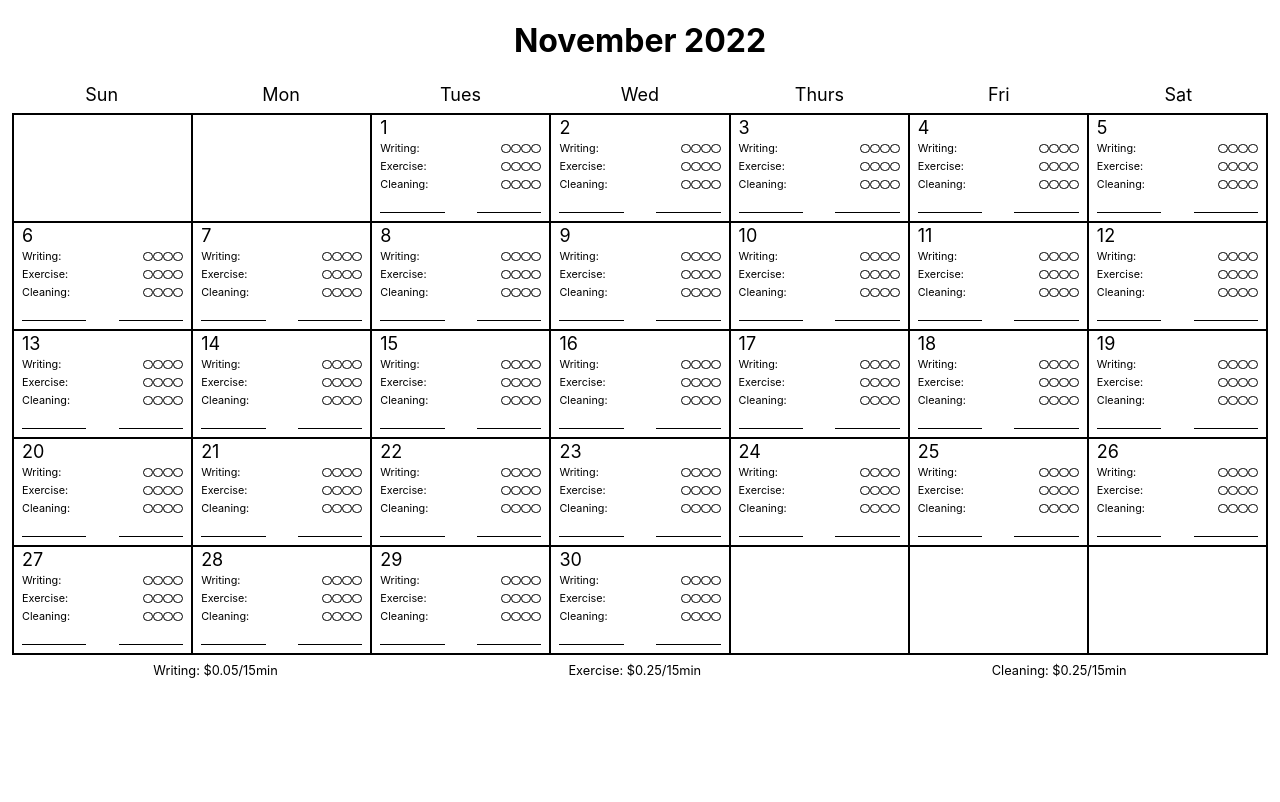
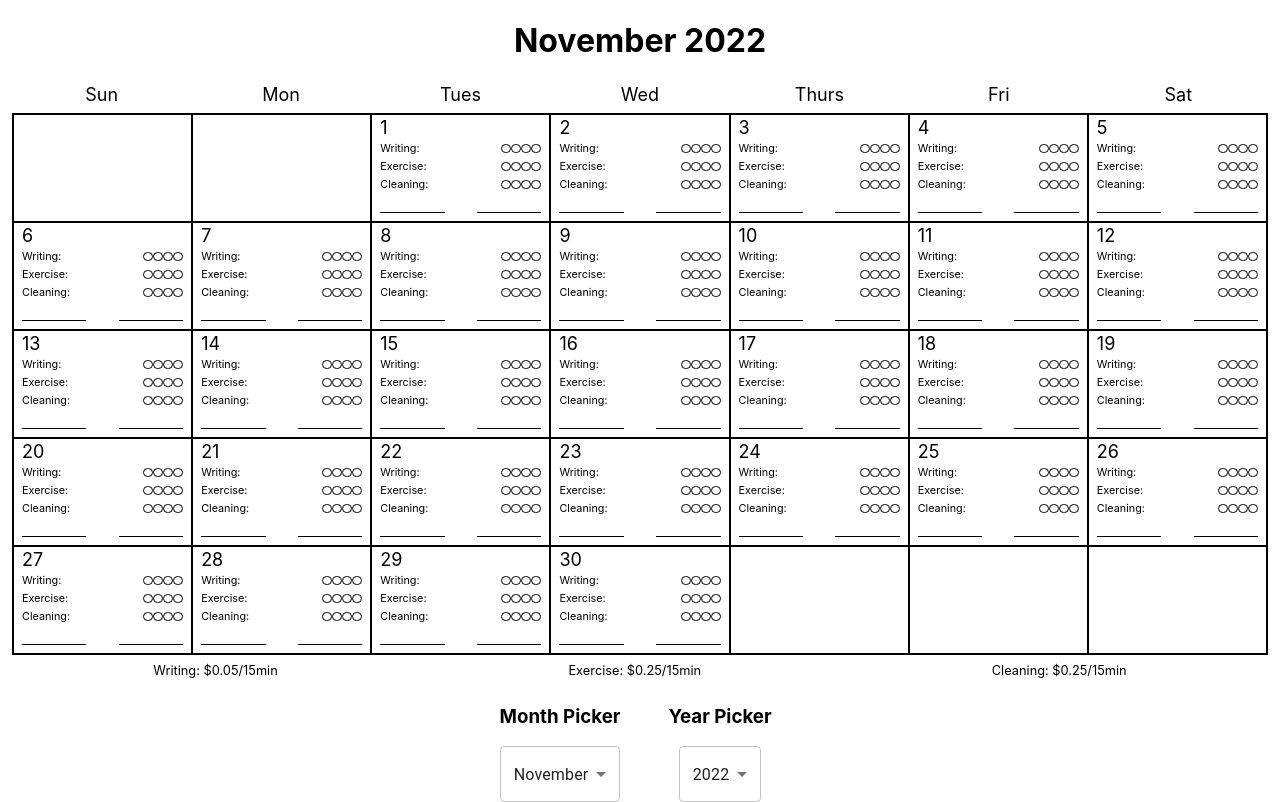
Before and after one commit to trpglobokar/habit-calendar-maker, a React (Create React App) app: page / in a window 1280 px wide. Built offline with nearby package versions, Linux system fonts and the light colour scheme.

Commit message:
feat: added redux layer and month/year pickers

```diff
--- a/package.json
+++ b/package.json
@@ -3,6 +3,10 @@
   "version": "0.1.0",
   "private": true,
   "dependencies": {
+    "@emotion/react": "^11.10.5",
+    "@emotion/styled": "^11.10.5",
+    "@mui/material": "^5.10.13",
+    "@reduxjs/toolkit": "^1.9.0",
     "@testing-library/jest-dom": "^5.16.5",
     "@testing-library/react": "^13.4.0",
     "@testing-library/user-event": "^13.5.0",
@@ -10,8 +14,10 @@
     "@types/node": "^16.18.3",
     "@types/react": "^18.0.25",
     "@types/react-dom": "^18.0.9",
+    "eslint": "^8.27.0",
     "react": "^18.2.0",
     "react-dom": "^18.2.0",
+    "react-redux": "^8.0.5",
     "react-scripts": "5.0.1",
     "typescript": "^4.8.4",
     "web-vitals": "^2.1.4"
--- a/src/Calendar.css
+++ b/src/Calendar.css
@@ -30,3 +30,11 @@
   flex-grow: 1;
   font-size: 0.8em;
 }
+
+.Pickers {
+  display: flex;
+  justify-content: center;
+}
+.Pickers > div {
+  min-width: 160px;
+}
--- a/src/Calendar.tsx
+++ b/src/Calendar.tsx
@@ -1,12 +1,25 @@
 import React from "react";
+
+import { useAppSelector } from "./data/hooks";
+import { selectMonth, selectYear } from "./data/dateSlice";
+
 import Day from "./Day";
+import PickerMonth from "./PickerMonth";
+import PickerYear from "./PickerYear";
 
 import "./Calendar.css";
+import { generateMonthInfo } from "./utils/utils";
 
 const Calendar: React.FunctionComponent = () => {
-  const maxDays: Number = 35;
-  const daysInMonth = 30;
-  const weekdayOnMonthStart = 3;
+  const selectedMonth = useAppSelector(selectMonth);
+  const selectedYear = useAppSelector(selectYear);
+
+  const { monthName, weekdayOfMonthStart, daysInMonth } = generateMonthInfo(
+    selectedMonth,
+    selectedYear
+  );
+
+  const maxDays: Number = 42;
 
   let tempWeek = [];
   let Weeks = [];
@@ -19,8 +32,8 @@ const Calendar: React.FunctionComponent = () => {
     currentPrintedDay++
   ) {
     isPrintingDates =
-      currentPrintedDay >= weekdayOnMonthStart &&
-      currentPrintedDay < daysInMonth + weekdayOnMonthStart;
+      currentPrintedDay >= weekdayOfMonthStart &&
+      currentPrintedDay < daysInMonth + weekdayOfMonthStart;
     if (!isPrintingDates) {
       tempWeek.push(<Day />);
     } else {
@@ -31,6 +44,9 @@ const Calendar: React.FunctionComponent = () => {
     if (currentPrintedDay % 7 === 0) {
       Weeks.push(<div className="Week">{tempWeek}</div>);
       tempWeek = [];
+      if (currentPrintedDay + 1 >= daysInMonth + weekdayOfMonthStart) {
+        break;
+      }
     }
   }
 
@@ -40,7 +56,9 @@ const Calendar: React.FunctionComponent = () => {
 
   return (
     <div className="CalendarWrapper">
-      <h1>November 2022</h1>
+      <h1>
+        {monthName} {selectedYear}
+      </h1>
       <div className="CalendarLabels">{Labels}</div>
       <div className="Calendar">{Weeks}</div>
       <div className="ChoreSalaries">
@@ -48,6 +66,10 @@ const Calendar: React.FunctionComponent = () => {
         <div className="ChoreSalary">Exercise: $0.25/15min</div>
         <div className="ChoreSalary">Cleaning: $0.25/15min</div>
       </div>
+      <div className="Pickers">
+        <PickerMonth />
+        <PickerYear />
+      </div>
     </div>
   );
 };
--- /dev/null
+++ b/src/PickerMonth.tsx
@@ -0,0 +1,42 @@
+import React, { FunctionComponent } from "react";
+import MenuItem from "@mui/material/MenuItem";
+import Select, { SelectChangeEvent } from "@mui/material/Select";
+
+import { useAppSelector, useAppDispatch } from "./data/hooks";
+import { selectMonth, changeMonth } from "./data/dateSlice";
+import { monthsEnum } from "./data/types";
+
+const PickerMonth: FunctionComponent = () => {
+  const selectedMonth = useAppSelector(selectMonth);
+  const dispatch = useAppDispatch();
+
+  const handleChange = (event: SelectChangeEvent) => {
+    dispatch(changeMonth(event.target.value));
+  };
+
+  const monthNames = Object.keys(monthsEnum).filter((v) => isNaN(Number(v)));
+
+  const menuItems = monthNames.map((monthName, index) => {
+    console.log("index", index);
+    return <MenuItem value={index + 1}>{monthName}</MenuItem>;
+  });
+
+  console.log("selectedMonth", selectedMonth);
+
+  return (
+    <div className="PickerMonth">
+      <h3>Month Picker</h3>
+      <Select
+        labelId="demo-simple-select-label"
+        id="demo-simple-select"
+        value={selectedMonth}
+        label="Month"
+        onChange={handleChange}
+      >
+        {menuItems}
+      </Select>
+    </div>
+  );
+};
+
+export default PickerMonth;
--- /dev/null
+++ b/src/PickerYear.tsx
@@ -0,0 +1,46 @@
+import React, { FunctionComponent } from "react";
+import MenuItem from "@mui/material/MenuItem";
+import Select, { SelectChangeEvent } from "@mui/material/Select";
+
+import { useAppSelector, useAppDispatch } from "./data/hooks";
+import { selectYear, changeYear } from "./data/dateSlice";
+
+const PickerYear: FunctionComponent = () => {
+  const selectedYear = useAppSelector(selectYear);
+  const dispatch = useAppDispatch();
+
+  const handleChange = (event: SelectChangeEvent) => {
+    dispatch(changeYear(event.target.value));
+  };
+
+  const currentDate = new Date();
+  const currentYear = currentDate.getFullYear();
+
+  const availableYears = [];
+  for (let i = currentYear - 2; i < currentYear + 5; i++) {
+    availableYears.push(i);
+  }
+
+  const menuItems = availableYears.map((year) => {
+    return <MenuItem value={year}>{year}</MenuItem>;
+  });
+
+  console.log("selectedMonth", selectedYear);
+
+  return (
+    <div className="PickerYear">
+      <h3>Year Picker</h3>
+      <Select
+        labelId="demo-simple-select-label"
+        id="demo-simple-select"
+        value={selectedYear}
+        label="Year"
+        onChange={handleChange}
+      >
+        {menuItems}
+      </Select>
+    </div>
+  );
+};
+
+export default PickerYear;
--- /dev/null
+++ b/src/data/dateSlice.ts
@@ -0,0 +1,37 @@
+import { createSlice, configureStore, PayloadAction } from "@reduxjs/toolkit";
+import { RootState } from "./store";
+
+export interface DateState {
+  month: string;
+  year: string;
+}
+const initialState: () => DateState = () => {
+  const currentDate = new Date();
+  const month = (currentDate.getMonth() + 1).toString();
+  const year = currentDate.getFullYear().toString();
+
+  return {
+    month,
+    year,
+  };
+};
+
+export const dateSlice = createSlice({
+  name: "date",
+  initialState,
+  reducers: {
+    changeMonth: (state, action: PayloadAction<string>) => {
+      state.month = action.payload;
+    },
+    changeYear: (state, action: PayloadAction<string>) => {
+      state.year = action.payload;
+    },
+  },
+});
+
+export const { changeMonth, changeYear } = dateSlice.actions;
+
+export const selectMonth = (state: RootState) => state.date.month;
+export const selectYear = (state: RootState) => state.date.year;
+
+export default dateSlice.reducer;
--- /dev/null
+++ b/src/data/hooks.ts
@@ -0,0 +1,6 @@
+import { TypedUseSelectorHook, useDispatch, useSelector } from "react-redux";
+import { RootState, AppDispatch } from "./store";
+
+// Use throughout your app instead of plain `useDispatch` and `useSelector`
+export const useAppDispatch = () => useDispatch<AppDispatch>();
+export const useAppSelector: TypedUseSelectorHook<RootState> = useSelector;
--- /dev/null
+++ b/src/data/store.ts
@@ -0,0 +1,11 @@
+import { configureStore } from "@reduxjs/toolkit";
+import dateReducer from "./dateSlice";
+
+export const store = configureStore({
+  reducer: {
+    date: dateReducer,
+  },
+});
+
+export type AppDispatch = typeof store.dispatch;
+export type RootState = ReturnType<typeof store.getState>;
--- /dev/null
+++ b/src/data/types.ts
@@ -0,0 +1,19 @@
+export interface Month {
+  name: string;
+  daysInMonth: number;
+}
+
+export enum monthsEnum {
+  January,
+  February,
+  March,
+  April,
+  May,
+  June,
+  July,
+  August,
+  September,
+  October,
+  November,
+  December,
+}
--- a/src/index.tsx
+++ b/src/index.tsx
@@ -1,15 +1,22 @@
-import React from 'react';
-import ReactDOM from 'react-dom/client';
-import './index.css';
-import App from './App';
-import reportWebVitals from './reportWebVitals';
+import React from "react";
+import ReactDOM from "react-dom/client";
+import { Provider } from "react-redux";
+
+import { store } from "./data/store";
+
+import App from "./App";
+import reportWebVitals from "./reportWebVitals";
+
+import "./index.css";
 
 const root = ReactDOM.createRoot(
-  document.getElementById('root') as HTMLElement
+  document.getElementById("root") as HTMLElement
 );
 root.render(
   <React.StrictMode>
-    <App />
+    <Provider store={store}>
+      <App />
+    </Provider>
   </React.StrictMode>
 );
 
--- /dev/null
+++ b/src/utils/utils.ts
@@ -0,0 +1,31 @@
+type GenerateMonthInfo = (
+  selectedMonth: string,
+  selectedYear: string
+) => {
+  monthName: string;
+  weekdayOfMonthStart: number;
+  daysInMonth: number;
+};
+export const generateMonthInfo: GenerateMonthInfo = (
+  selectedMonth,
+  selectedYear
+) => {
+  const selectedMonthFirstDay = new Date(
+    selectedYear + "-" + selectedMonth + "-1"
+  );
+  const nextMonthIndex = parseInt(selectedMonth) % 12;
+  const nextMonthYear =
+    nextMonthIndex === 0 ? parseInt(selectedYear) + 1 : parseInt(selectedYear);
+  let nextMonthFirstDay = new Date(nextMonthYear, nextMonthIndex, 1);
+
+  const ONE_DAY = 1000 * 60 * 60 * 24;
+  const d1 = selectedMonthFirstDay.getTime();
+  const d2 = nextMonthFirstDay.getTime();
+  const diff = Math.abs(d1 - d2);
+
+  return {
+    monthName: selectedMonthFirstDay.toLocaleString("en-US", { month: "long" }),
+    weekdayOfMonthStart: selectedMonthFirstDay.getDay() + 1,
+    daysInMonth: Math.round(diff / ONE_DAY),
+  };
+};
```
Also changed, not shown: 1 other file (tests, documents, lock files or other folders).
